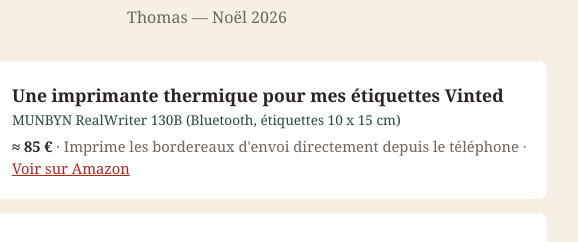
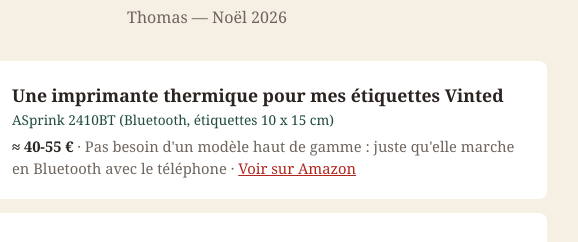
Before and after one commit to Thavissay/Liste-Noel-Thomas, a plain HTML site: page index.html in a window 1280 px wide. Shown: the part 127-369 px from the top of the page, 433-1011 px from the left. Drawn offline with Linux system fonts and the light colour scheme.

Commit message:
Imprimante moins chère : ASprink 2410BT
Co-Authored-By: Claude Opus 5.5 <noreply@anthropic.com>
Claude-Session: https://claude.ai/code/session_01SMM1snUFEU974V1VfuuQqM

```diff
--- a/index.html
+++ b/index.html
@@ -61,11 +61,11 @@
        Si une photo ne charge pas, l'emoji s'affiche à la place. -->
 
   <li>
-    <div class="photo">🖨️<img src="https://pisces.bbystatic.com/image2/BestBuy_US/images/products/71aeb03a-bd59-4627-b033-7d20afcfd80f.jpg;maxHeight=600;maxWidth=600?format=webp" alt="MUNBYN RealWriter 130B" onerror="this.remove()"></div>
+    <div class="photo">🖨️<img src="https://static-pepper.dealabs.com/threads/raw/Es55L/3411139_1/re/768x768/qt/60/3411139_1.jpg" alt="ASprink 2410BT" onerror="this.remove()"></div>
     <div>
       <div class="nom">Une imprimante thermique pour mes étiquettes Vinted</div>
-      <div class="ref">MUNBYN RealWriter 130B (Bluetooth, étiquettes 10 x 15 cm)</div>
-      <div class="infos"><span class="prix">≈ 85 €</span> · Imprime les bordereaux d'envoi directement depuis le téléphone · <a href="https://www.amazon.fr/s?k=MUNBYN+RealWriter+130B" target="_blank">Voir sur Amazon</a></div>
+      <div class="ref">ASprink 2410BT (Bluetooth, étiquettes 10 x 15 cm)</div>
+      <div class="infos"><span class="prix">≈ 40-55 €</span> · Pas besoin d'un modèle haut de gamme : juste qu'elle marche en Bluetooth avec le téléphone · <a href="https://www.amazon.fr/s?k=ASprink+2410BT" target="_blank">Voir sur Amazon</a></div>
     </div>
   </li>
 
```
